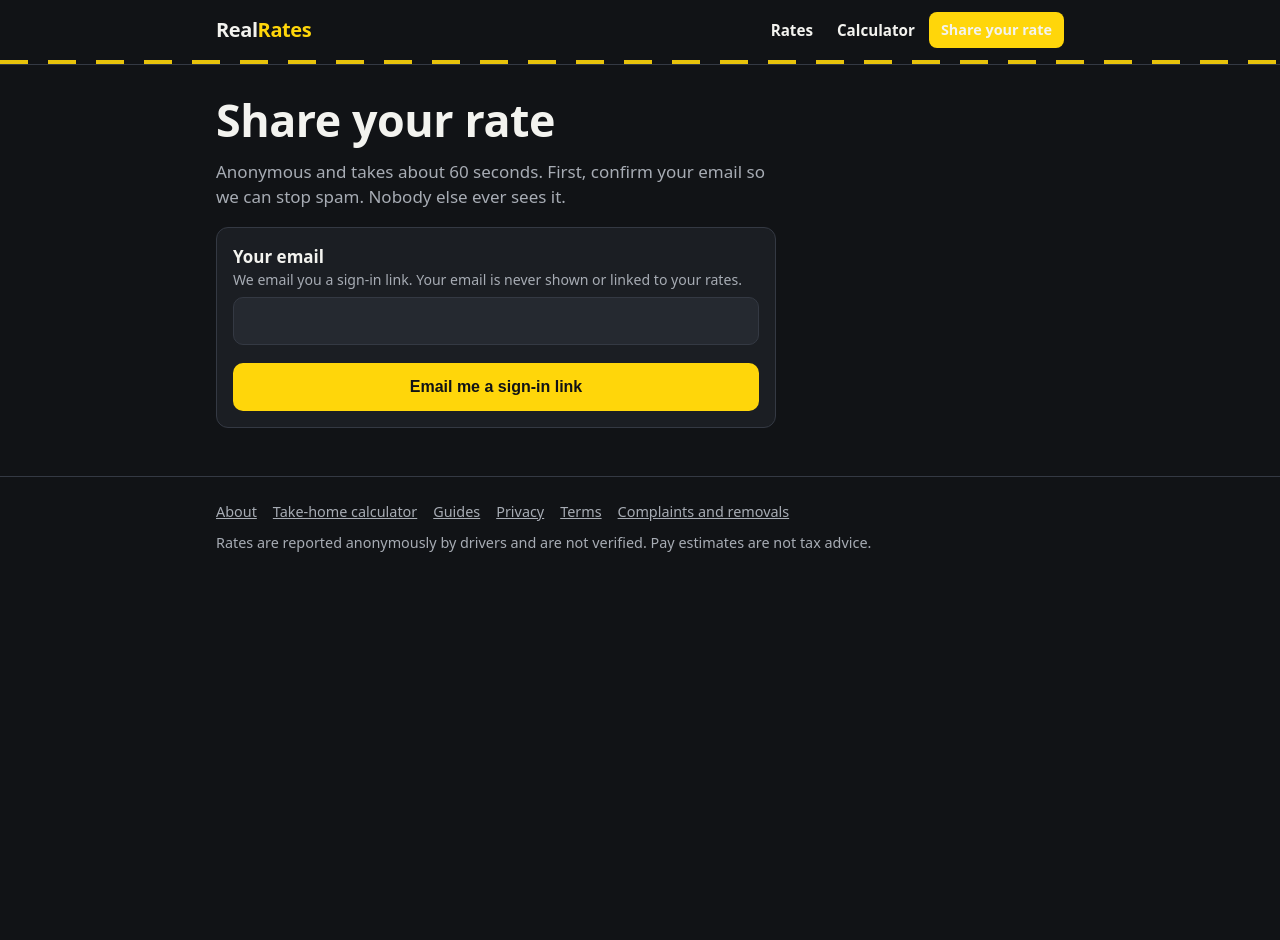
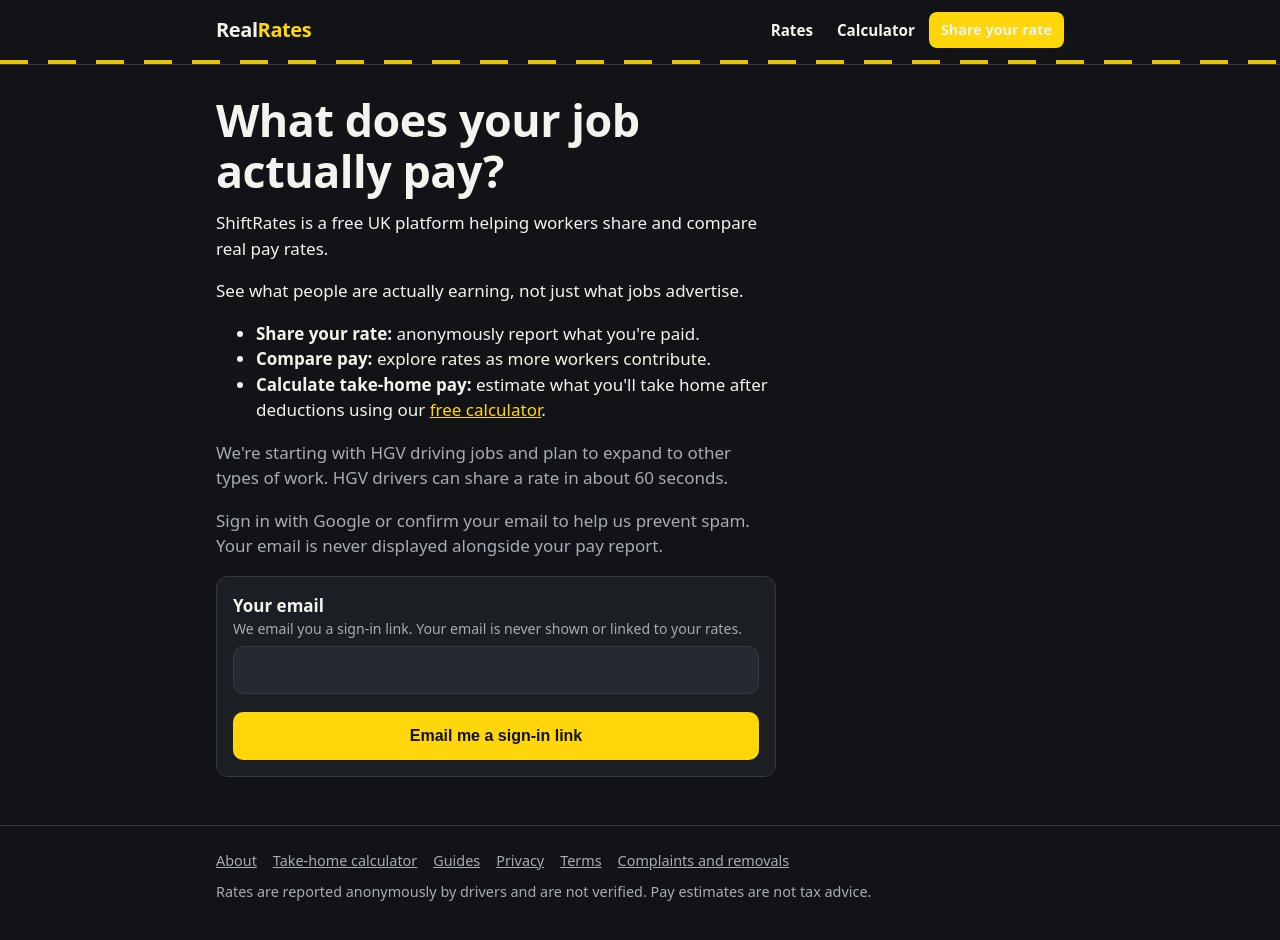
Before and after one commit to coetclyd/realrates, a Next.js app: page /submit in a window 1280 px wide. Shown: the top 940 px of the page. Before the commit the page ends 800 px from the top, so only its background shows below. Built offline with nearby package versions, Linux system fonts and the light colour scheme; no server answers.

Commit message:
Clarify ShiftRates purpose and current HGV reporting scope

```diff
--- a/app/submit/page.tsx
+++ b/app/submit/page.tsx
@@ -10,7 +10,7 @@ import { SITE_URL } from '@/lib/options';
 export const dynamic = 'force-dynamic';
 export const metadata: Metadata = {
   title: 'Share your rate',
-  description: 'Anonymously share what an HGV agency or haulier pays, in 60 seconds.',
+  description: 'Learn about ShiftRates and anonymously share your HGV pay rate in about 60 seconds.',
 };
 
 export default async function SubmitPage() {
@@ -21,10 +21,16 @@ export default async function SubmitPage() {
   if (!user) {
     return (
       <div style={{ maxWidth: 560 }}>
-        <h1>Share your rate</h1>
-        <p className="muted">
-          Anonymous and takes about 60 seconds. First, confirm your email so we can stop spam. Nobody else ever sees it.
-        </p>
+        <h1>What does your job actually pay?</h1>
+        <p>ShiftRates is a free UK platform helping workers share and compare real pay rates.</p>
+        <p>See what people are actually earning, not just what jobs advertise.</p>
+        <ul>
+          <li><strong>Share your rate:</strong> anonymously report what you&apos;re paid.</li>
+          <li><strong>Compare pay:</strong> explore rates as more workers contribute.</li>
+          <li><strong>Calculate take-home pay:</strong> estimate what you&apos;ll take home after deductions using our <a href="/calculator">free calculator</a>.</li>
+        </ul>
+        <p className="muted">We&apos;re starting with HGV driving jobs and plan to expand to other types of work. HGV drivers can share a rate in about 60 seconds.</p>
+        <p className="muted">Sign in with Google or confirm your email to help us prevent spam. Your email is never displayed alongside your pay report.</p>
         <LoginForm next="/submit" providers={enabledSocialProviders()} />
       </div>
     );
```
